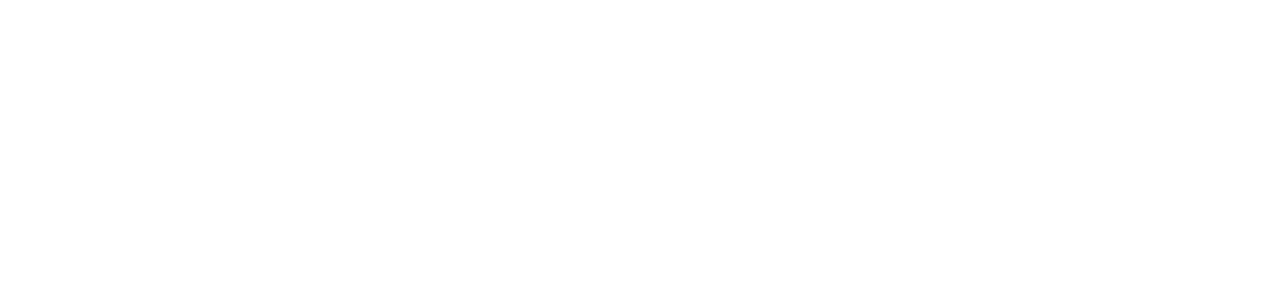
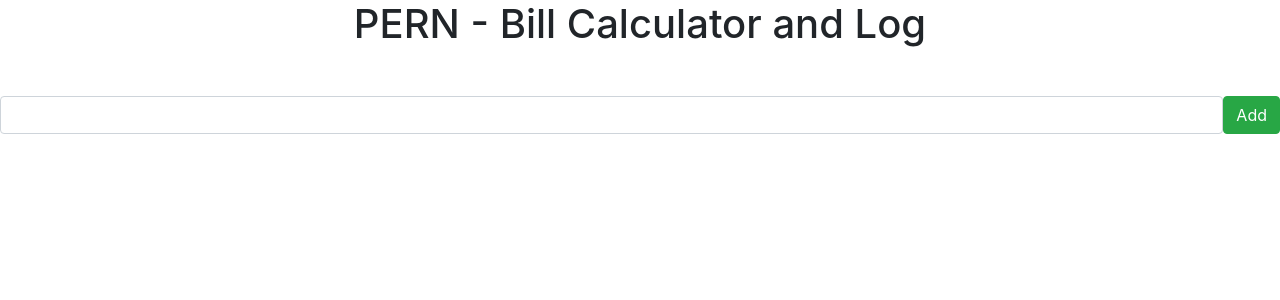
Before and after one commit to jcbtfn/pern-billmanager, a React (Create React App) app in the folder client/: page / in a window 1280 px wide. Shown: the top 300 px of the page. Built offline with nearby package versions, Linux system fonts and the light colour scheme.

Commit message:
client configuration - Input

```diff
--- a/client/public/index.html
+++ b/client/public/index.html
@@ -15,6 +15,9 @@
       user's mobile device or desktop. See https://developers.google.com/web/fundamentals/web-app-manifest/
     -->
     <link rel="manifest" href="%PUBLIC_URL%/manifest.json" />
+    <link rel="stylesheet" href="https://cdn.jsdelivr.net/npm/bootstrap@4.0.0/dist/css/bootstrap.min.css"
+      integrity="sha384-Gn5384xqQ1aoWXA+058RXPxPg6fy4IWvTNh0E263XmFcJlSAwiGgFAW/dAiS6JXm"
+      crossorigin="anonymous">
     <!--
       Notice the use of %PUBLIC_URL% in the tags above.
       It will be replaced with the URL of the `public` folder during the build.
@@ -39,5 +42,8 @@
       To begin the development, run `npm start` or `yarn start`.
       To create a production bundle, use `npm run build` or `yarn build`.
     -->
+    <script src="https://code.jquery.com/jquery-3.2.1.slim.min.js" integrity="sha384-KJ3o2DKtIkvYIK3UENzmM7KCkRr/rE9/Qpg6aAZGJwFDMVNA/GpGFF93hXpG5KkN" crossorigin="anonymous"></script>
+    <script src="https://cdn.jsdelivr.net/npm/popper.js@1.12.9/dist/umd/popper.min.js" integrity="sha384-ApNbgh9B+Y1QKtv3Rn7W3mgPxhU9K/ScQsAP7hUibX39j7fakFPskvXusvfa0b4Q" crossorigin="anonymous"></script>
+    <script src="https://cdn.jsdelivr.net/npm/bootstrap@4.0.0/dist/js/bootstrap.min.js" integrity="sha384-JZR6Spejh4U02d8jOt6vLEHfe/JQGiRRSQQxSfFWpi1MquVdAyjUar5+76PVCmYl" crossorigin="anonymous"></script>
   </body>
 </html>
--- a/client/src/App.js
+++ b/client/src/App.js
@@ -1,8 +1,37 @@
 import './App.css';
-import React, { Fragment } from 'react';
+import React, { Fragment, useState } from 'react';
+
+//components
 
 function App() {
-  return <Fragment></Fragment>;
+
+  const [typeOfService, setDescription] = useState("");
+
+  const onSubmitForm = async(e) => {
+    e.preventDefault();
+    try {
+      const body = { typeOfService };
+      const response = await fetch("http://localhost:5000/services", {
+        method: "POST",
+        headers: { "Content-type": "application/json"},
+        body: JSON.stringify(body)
+      });
+
+      console.log(response);
+    } catch (err) {
+
+    }
+  }
+
+  return (
+    <Fragment>
+        <h1 className="text-center mt5">PERN - Bill Calculator and Log</h1>
+        <form className='d-flex mt-5' onSubmit={onSubmitForm}>
+          <input type="text" className='form-control' value={typeOfService} onChange={e => setDescription(e.target.value)} />
+          <button className='btn btn-success'>Add</button>
+        </form>
+    </Fragment>
+  );
 }
 
 export default App;
```
Also changed, not shown: client/src/components/InputBills.js (+9 -0 lines), client/src/reportWebVitals.js (deleted, +0 -13 lines).
